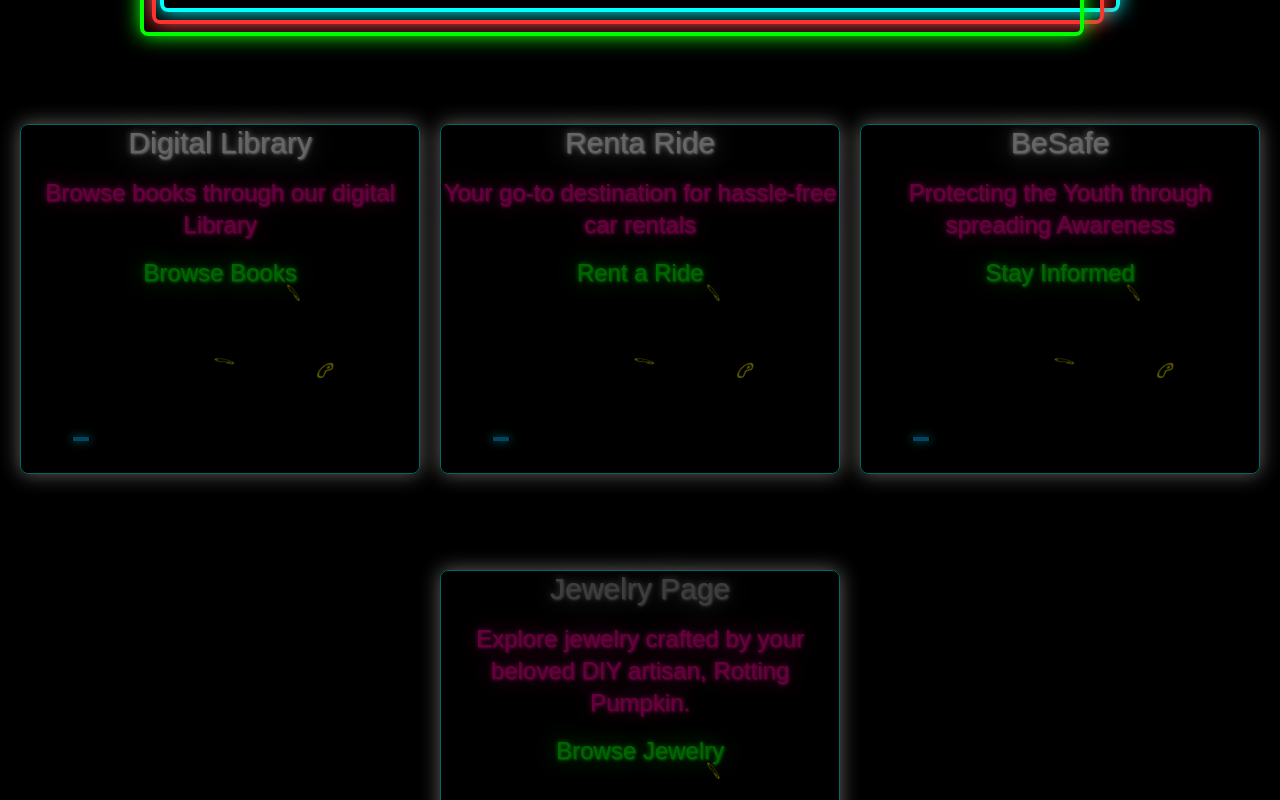
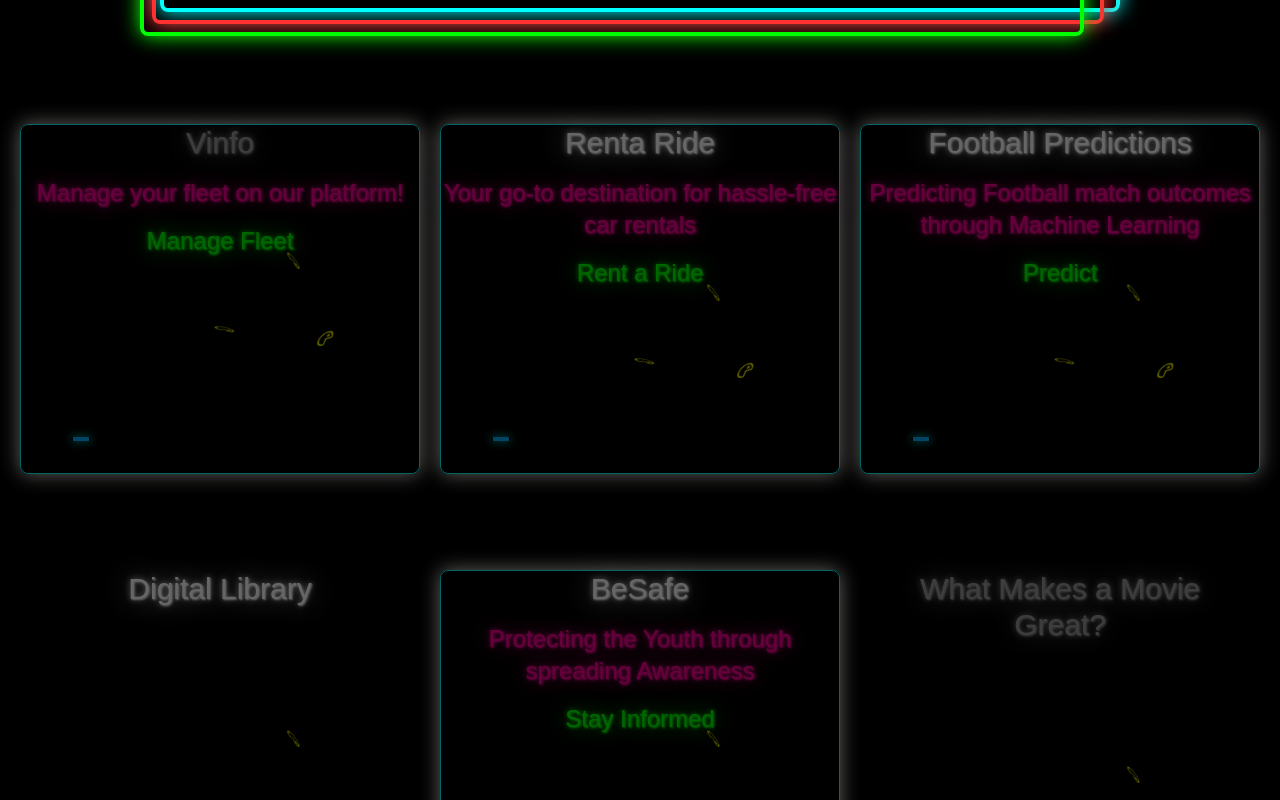
Before and after one commit to bustyAI/portfolio, a Next.js app: page / in a window 1280 px wide. Shown: the part 460-1260 px from the top of the page. Built offline with nearby package versions, Linux system fonts and the light colour scheme; a web font is replaced by a local one.

Commit message:
adding more projects

```diff
--- a/app/page.js
+++ b/app/page.js
@@ -19,10 +19,13 @@ export default function Home() {
       </div>
 
       <div className='flex flex-row justify-evenly items-center flex-wrap text-2xl'>
+        <ProjectCard title={"Vinfo"} desc={"Manage your fleet on our platform!"} link={"https://vinfo-brown.vercel.app/"} linkBtn={"Manage Fleet"} animation={'flicker4'} />
+        <ProjectCard title="Renta Ride" desc={"Your go-to destination for hassle-free car rentals"} link={"https://renta-ride.vercel.app/"} linkBtn={'Rent a Ride'} animation={"flicker2"} />
+        <ProjectCard title={"Football Predictions"} desc={"Predicting Football match outcomes through Machine Learning"} link={"https://github.com/bustyAI/football-predictions"} linkBtn={"Predict"} animation={"flicker3"} />
         <ProjectCard title={"Digital Library"} desc={"Browse books through our digital Library"} link={'https://github.com/bustyAI/Digital-Library'} linkBtn={'Browse Books'} animation={"flicker"} />
-        <ProjectCard title="Renta Ride" desc={"Your go-to destination for hassle-free car rentals"} link={"https://renta-ride.vercel.app/"} linkBtn={'Rent a Ride'} animation={"flicker2"} />
         <ProjectCard title={"BeSafe"} desc={"Protecting the Youth through spreading Awareness"} link={'https://github.com/bustyAI/besafe/tree/main'} linkBtn={"Stay Informed"} animation={"flicker3"} />
-        <ProjectCard title={"Jewelry Page"} desc={"Explore jewelry crafted by your beloved DIY artisan, Rotting Pumpkin."} link={'https://github.com/bustyAI/rotting-pumpkin'} linkBtn={"Browse Jewelry"} animation={"flicker4"} />
+        <ProjectCard title={"What Makes a Movie Great?"} desc={"Find out what makes a good movie, a good Movie!"} link={"https://github.com/bustyAI/Movie-Project"} linkBtn={"Come Find Out"} animation={"flicker4"} />
+
       </div>
 
     </main>
```
